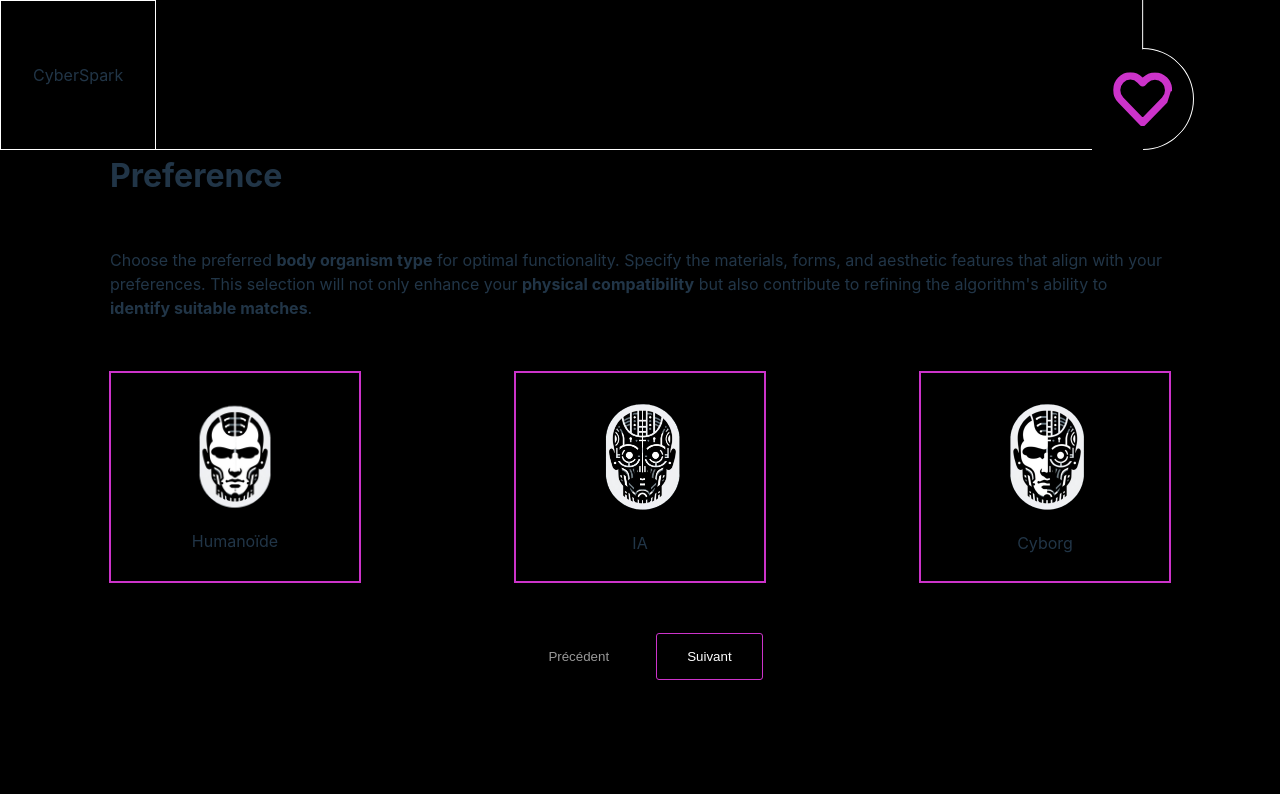
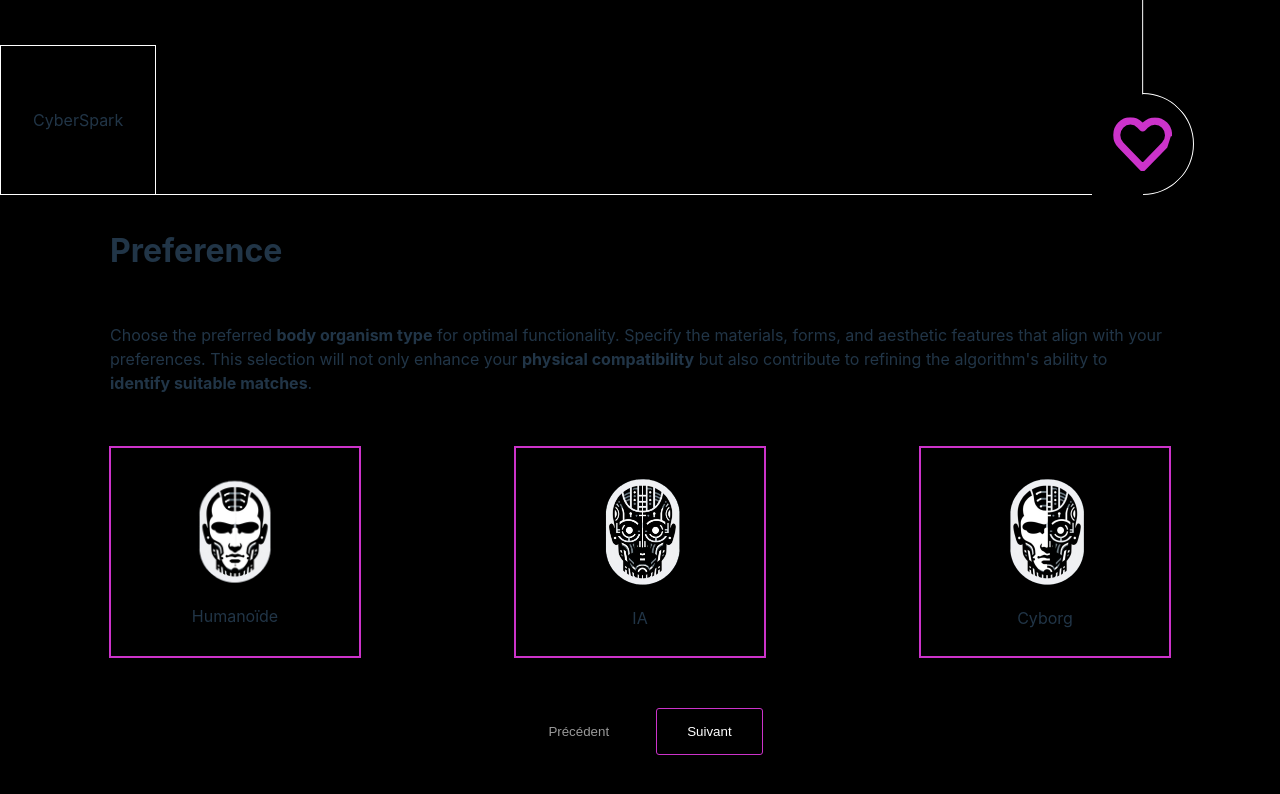
Before and after one commit to timothee-durand/iim-creative-robot, a Vue app: page / in a window 1280 px wide. Shown: the top 794 px of the page. Built offline with nearby package versions, Linux system fonts and the light colour scheme.

Commit message:
remove absolute header

```diff
--- a/src/components/header/Header.vue
+++ b/src/components/header/Header.vue
@@ -25,8 +25,6 @@ import Heart from '../../assets/heart.svg';
 }
 
 .header {
-    position: absolute;
-    top: 0;
     display: flex;
     justify-content: space-between;
     width: 100vw;
```
